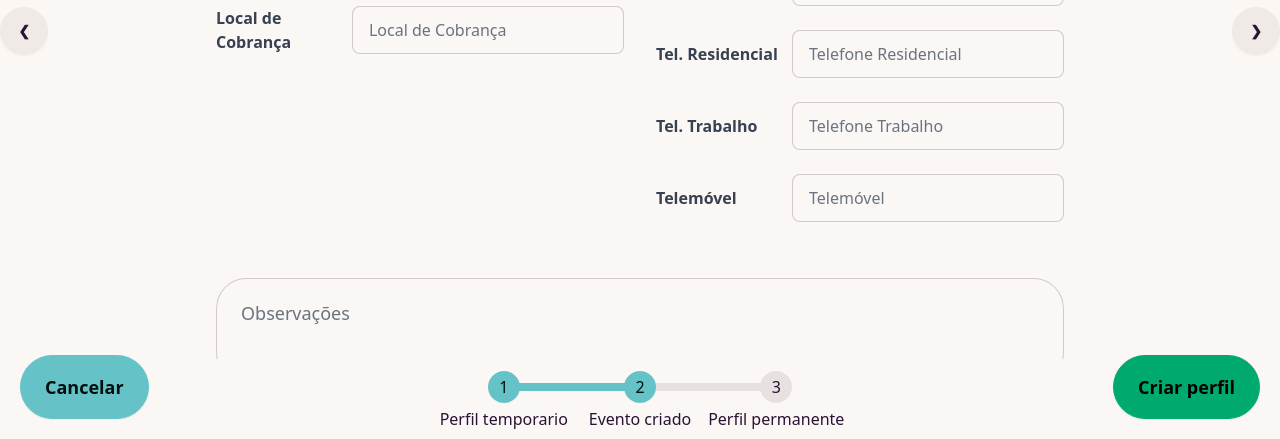
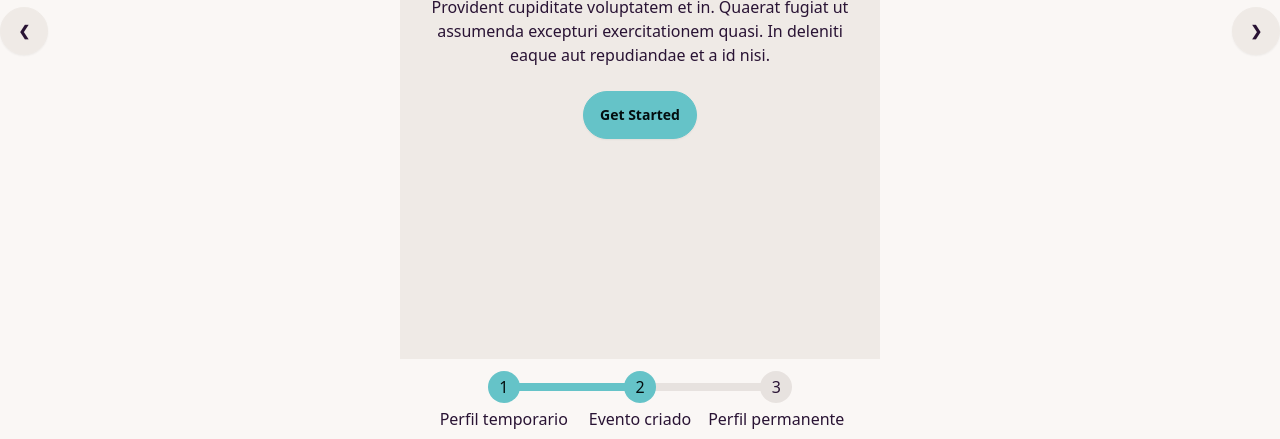
Before and after one commit to nasdvoya/arcozelo, a website: page src/client/index.html in a window 1280 px wide. Shown: the part 361-800 px from the top of the page. Drawn offline with nearby package versions, Linux system fonts and the light colour scheme.

Commit message:
Added home page

```diff
--- /dev/null
+++ b/src/client/pages/home.html
@@ -0,0 +1,12 @@
+<div class="hero bg-base-200 min-h-screen">
+    <div class="hero-content text-center">
+        <div class="max-w-md">
+            <h1 class="text-5xl font-bold">Hello there</h1>
+            <p class="py-6">
+                Provident cupiditate voluptatem et in. Quaerat fugiat ut assumenda excepturi exercitationem
+                quasi. In deleniti eaque aut repudiandae et a id nisi.
+            </p>
+            <button class="btn btn-primary">Get Started</button>
+        </div>
+    </div>
+</div>
--- a/src/client/pages/temporary-profile.html
+++ b/src/client/pages/temporary-profile.html
@@ -76,7 +76,7 @@
                 <textarea placeholder="Observações" class="textarea textarea-bordered textarea-lg w-full"></textarea>
             </div>
         </div>
-        <button class="btn btn-xs sm:btn-sm md:btn-md lg:btn-lg btn-primary fixed rounded-full bottom-5 left-5">
+        <button class="btn btn-xs sm:btn-sm md:btn-md lg:btn-lg fixed rounded-full bottom-5 left-5">
             Cancelar
         </button>
         <button class="btn btn-xs sm:btn-sm md:btn-md lg:btn-lg btn-success fixed rounded-full bottom-5 right-5">
--- a/src/client/scripts/page_loader.js
+++ b/src/client/scripts/page_loader.js
@@ -1,8 +1,9 @@
 function page_loader() {
     return {
-        currentSlide: 2,
+        currentSlide: 0,
         loadedContent: '', // Holds the currently loaded slide content
         slides: [
+            './pages/home.html',
             './pages/events.html', // Path to the first slide
             './pages/permanent-profile.html', // Path to the second slide
             './pages/temporary-profile.html'  // Path to the third slide
```
Also changed, not shown: src/css/style.css.
